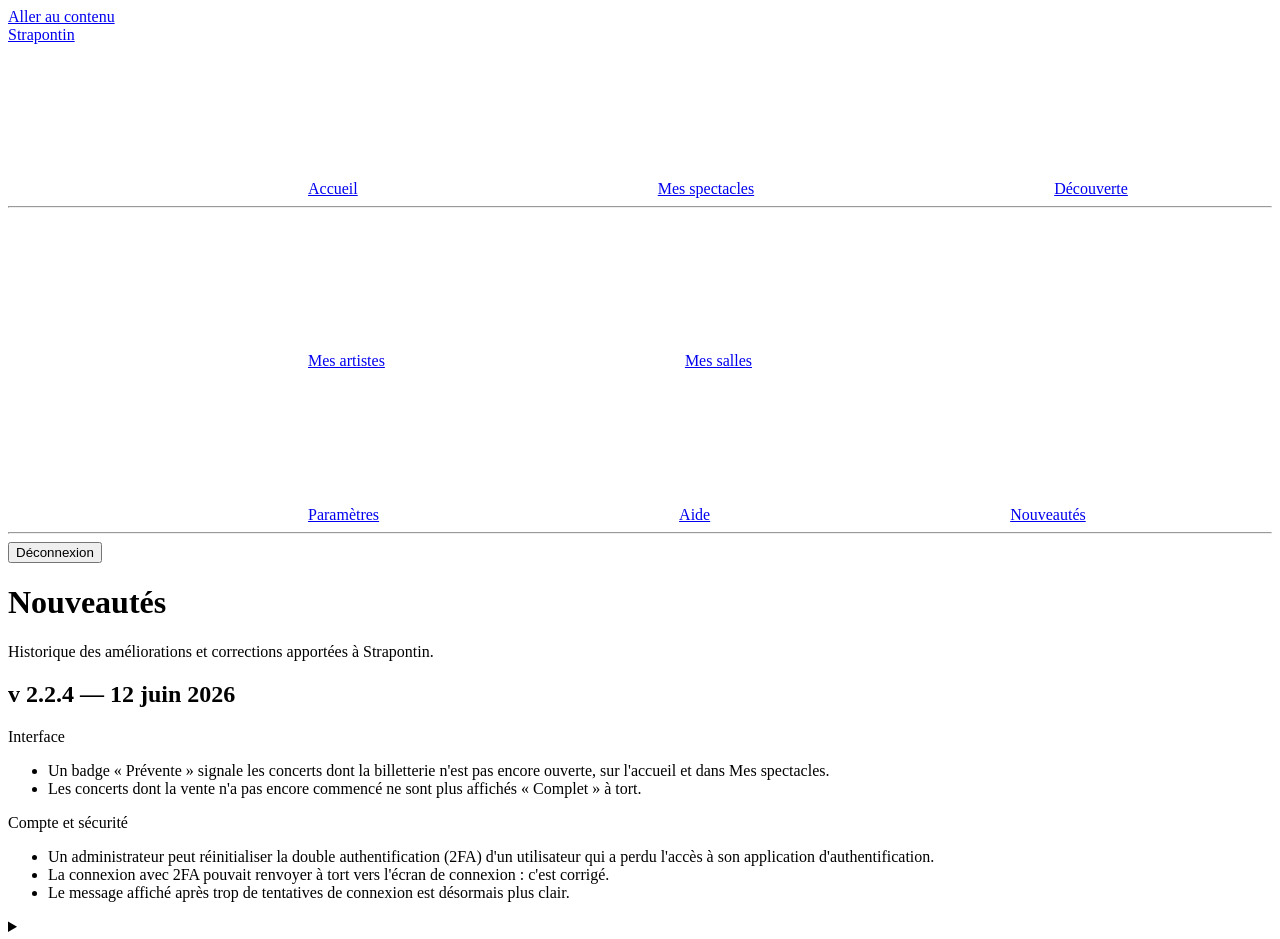
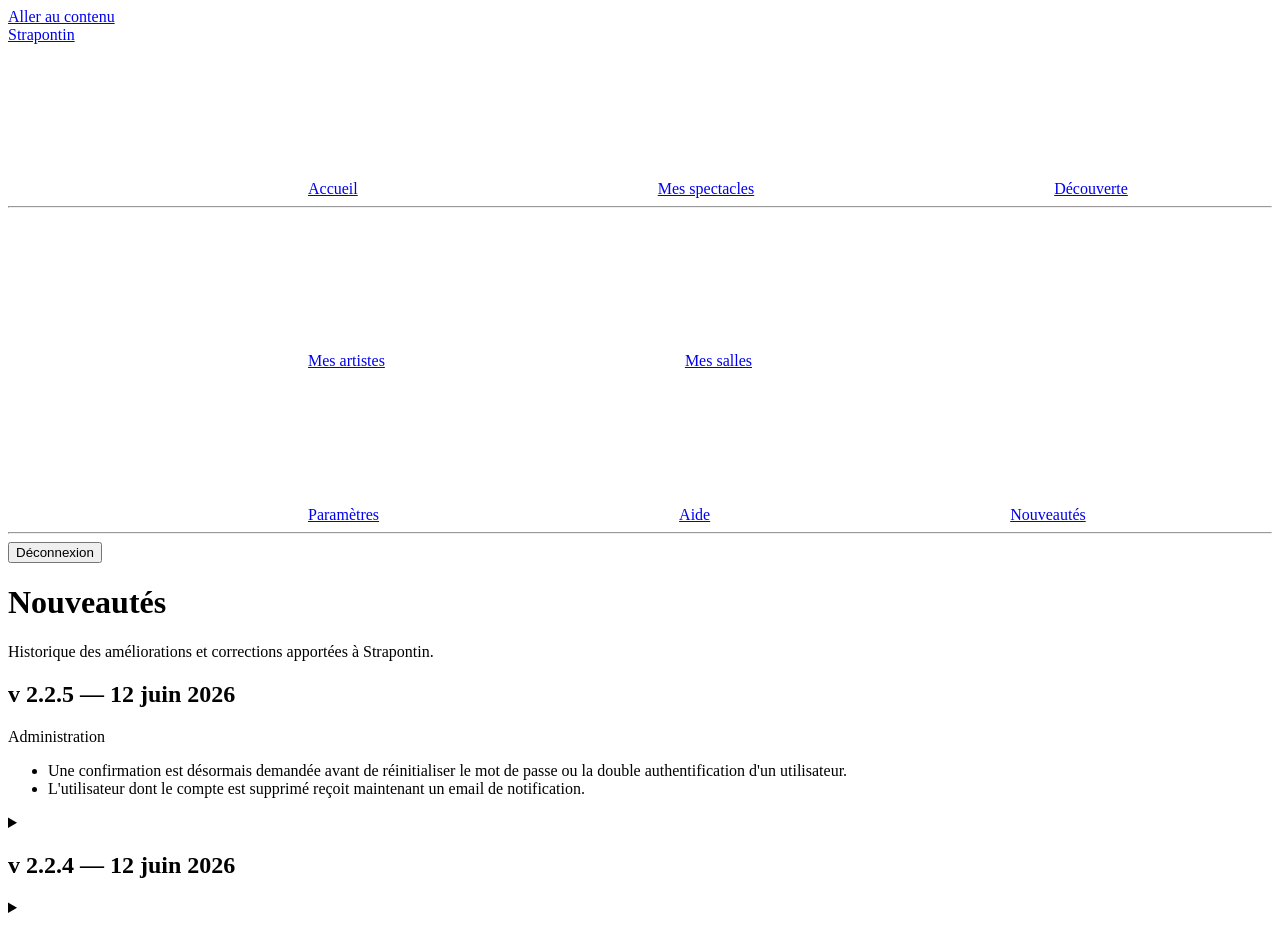
Before and after one commit to Sietch-Tabr/strapontin, a Vue app in the folder front/: page /changelog in a window 1280 px wide. Shown: the top 939 px of the page. Built offline with nearby package versions, Linux system fonts and the light colour scheme; no server answers.

Commit message:
chore: version 2.2.5 + changelog

```diff
--- a/front/src/pages/ChangelogPage.vue
+++ b/front/src/pages/ChangelogPage.vue
@@ -8,7 +8,21 @@
       <p class="page-subtitle">Historique des améliorations et corrections apportées à Strapontin.</p>
 
       <section>
-        <h2 class="changelog-version">v 2.2.4 — 12 juin 2026</h2>
+        <h2 class="changelog-version">v 2.2.5 — 12 juin 2026</h2>
+        <div class="changelog-entrees">
+          <div>
+            <p class="changelog-categorie">Administration</p>
+            <ul>
+              <li>Une confirmation est désormais demandée avant de réinitialiser le mot de passe ou la double authentification d'un utilisateur.</li>
+              <li>L'utilisateur dont le compte est supprimé reçoit maintenant un email de notification.</li>
+            </ul>
+          </div>
+        </div>
+      </section>
+
+      <details>
+        <summary><h2 class="changelog-version">v 2.2.4 — 12 juin 2026</h2></summary>
+        <div class="details-corps">
         <div class="changelog-entrees">
           <div>
             <p class="changelog-categorie">Interface</p>
@@ -26,7 +40,8 @@
             </ul>
           </div>
         </div>
-      </section>
+        </div>
+      </details>
 
       <details>
         <summary><h2 class="changelog-version">v 2.2.3 — 11 juin 2026</h2></summary>
```
Also changed, not shown: 1 other file (tests, documents, lock files or other folders).
